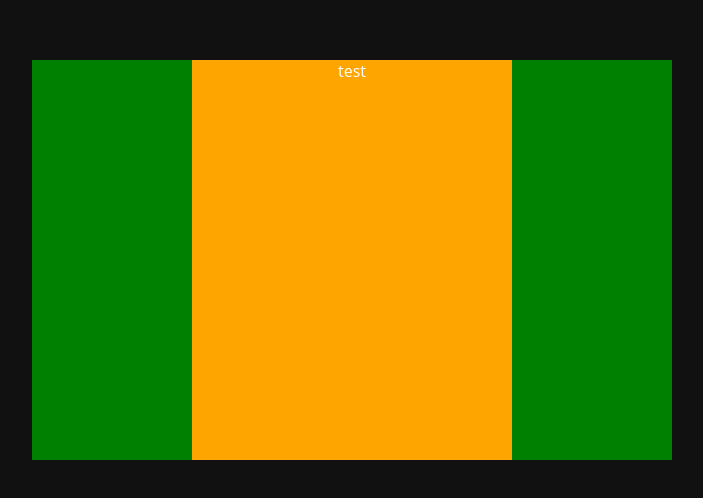
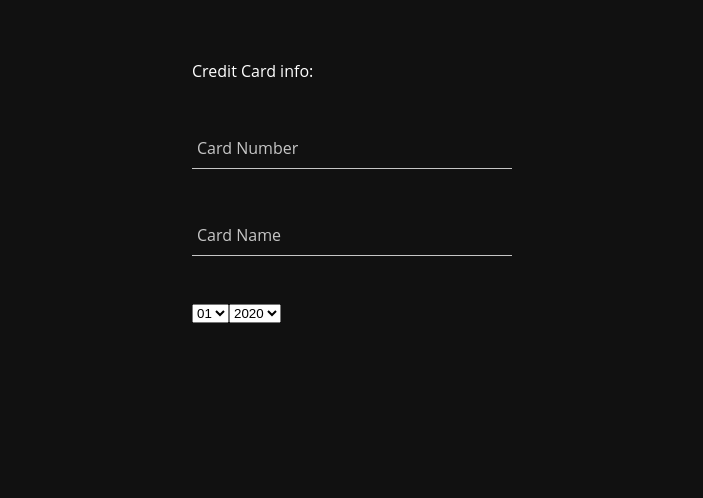
Before and after one commit to VincentLideboKjellman/test-ql, a React (Create React App) app: page / in a window 1280 px wide. Shown: the part 240-738 px from the top of the page, without its empty margins (288-991 px from the left). Built offline with nearby package versions, Linux system fonts and the light colour scheme.

Commit message:
Feat: InputField component

```diff
--- a/src/components/Form.js
+++ b/src/components/Form.js
@@ -1,5 +1,6 @@
 import React from "react";
 import styled from "styled-components";
+import InputField from "./InputField";
 
 const StyledForm = styled.div`
     display: flex;
@@ -7,24 +8,19 @@ const StyledForm = styled.div`
     justify-content: center;
     width: 50vw;
     height: 50vh;
-    background-color: green;
-
-    .inner{
-        display: flex;
-        align-conent: center;
-        justify-content: center;
-        width:50%;
-        background-color:orange;
-    }
+    background-color: ##111;
 `
 
 const Form = () => {
   return (
     <StyledForm>
-        <div class="inner">
-            test
-        </div>
 
+        <form>
+        Credit Card info:
+            <InputField label="Card Number" type="text"/>
+            <InputField label="Card Name" type="text"/>
+            <InputField isDate="true" label="Expiration Date" type="month"/>
+        </form>
     </StyledForm>
   );
 }
--- /dev/null
+++ b/src/components/InputField.js
@@ -0,0 +1,165 @@
+import {React, useState} from "react";
+import styled from "styled-components";
+import _ from 'lodash';
+
+const StyledInputField = styled.div`
+*,
+:before,
+:after {
+  box-sizing: border-box;
+}
+
+body {
+  background: #424242;
+}
+
+form h1 {
+  font-size: 3em;
+  font-weight: 300;
+  text-align: center;
+  color: #2196f3;
+}
+form h5 {
+  text-align: center;
+  text-transform: uppercase;
+  color: #c6c6c6;
+}
+form hr.sep {
+  background: #2196f3;
+  box-shadow: none;
+  border: none;
+  height: 2px;
+  width: 25%;
+  margin: 0px auto 45px auto;
+}
+
+.group {
+  position: relative;
+  margin: 45px 0;
+}
+
+textarea {
+  resize: none;
+}
+
+input,
+textarea {
+  background: none;
+  color: #c6c6c6;
+  font-size: 18px;
+  padding: 10px 10px 10px 5px;
+  display: block;
+  width: 320px;
+  border: none;
+  border-radius: 0;
+  border-bottom: 1px solid #c6c6c6;
+}
+input:focus,
+textarea:focus {
+  outline: none;
+}
+input:focus ~ label, input:valid ~ label,
+textarea:focus ~ label,
+textarea:valid ~ label {
+  top: -14px;
+  font-size: 12px;
+  color: #2196f3;
+}
+input:focus ~ .bar:before,
+textarea:focus ~ .bar:before {
+  width: 320px;
+}
+
+
+label {
+  color: #c6c6c6;
+  font-size: 16px;
+  font-weight: normal;
+  position: absolute;
+  pointer-events: none;
+  left: 5px;
+  top: 10px;
+  -webkit-transition: 300ms ease all;
+  transition: 300ms ease all;
+}
+
+.bar {
+  position: relative;
+  display: block;
+  width: 320px;
+}
+.bar:before {
+  content: "";
+  height: 2px;
+  width: 0;
+  bottom: 0px;
+  position: absolute;
+  background: #2196f3;
+  -webkit-transition: 300ms ease all;
+  transition: 300ms ease all;
+  left: 0%;
+}
+
+
+.expire-div{
+    width: 100%;
+}
+
+
+`
+const InputField = (props) => {
+
+    /* How to Use:
+    * isDate = true to get dropdown list of dates
+    * type = value for setting the input type
+    */
+
+
+    // Data
+    const monthArray = ["01", "02", "03", "04", "05", "06", "07", "08", "09", "10", "11", "12"];
+    const yearArray = ["2020", "2021", "2022", "2023", "2024", "2025", "2026", "2027"];
+
+    // Default props
+    const {isDate = false } = props;
+
+
+
+    return (
+        <StyledInputField>
+            <>
+                <div class="wrapper">
+                    {/* Normal input field */}
+                    {!isDate && <>
+                        <div class="group">
+                        <input type={props.type} required="required"/>
+                            <span class="highlight"></span>
+                            <span class="bar"></span>
+                            <label>{props.label}</label>
+                        </div>
+                    </>}
+                    {/* Date pick field */}
+                    {isDate && <>
+                        <div class="group">
+                        <div class="expire-div">
+                            <label></label>
+                            <select>
+                                {monthArray.map(function(month, index){
+                                return <option key={index}>{month}</option>;
+                                })}
+                            </select>
+                            <label></label>
+                            <select>
+                                {yearArray.map(function(year, index){
+                                return <option key={index}>{year}</option>;
+                                })}
+                            </select>
+                        </div>
+                        </div>
+                    </>}
+                </div>
+            </>
+        </StyledInputField>
+    );
+}
+
+export default InputField;
```
